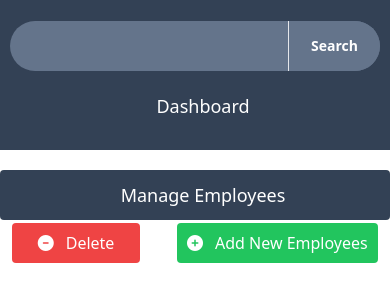
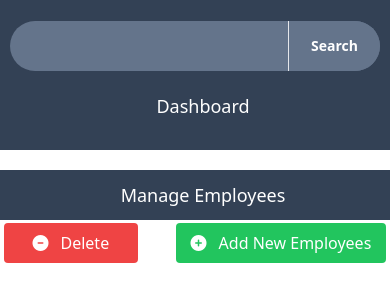
Before and after one commit to heismyke/javascript_dashboard, a website: page index.html in a window 390 px wide. Drawn offline with Linux system fonts and the light colour scheme.

Commit message:
javascript dashboard

```diff
--- a/index.html
+++ b/index.html
@@ -32,11 +32,11 @@
             </div>
         </div>
     </div>
-    <div class="w-[100%] md:w-[90%] lg:w-[90%] h-[50px] bg-slate-700 flex justify-between mt-5 mx-auto rounded relative">
+    <div class="w-[100%] md:w-[90%] lg:w-[90%] h-[50px] bg-slate-700 flex justify-between mt-5 mx-auto md:rounded relative">
         <div class="w-[100%] pl-4 md:pl-0 lg:pl-0 md:w-[100%] lg:w-[15%] h-full flex  md:justify-center lg:justify-center justify-center items-center ">
             <h1 class="text-lg md:text-2xl lg:text-2xl text-white  ">Manage Employees</h1>
         </div>
-        <div class="w-[100%] px-3 md:px-0 lg:px-0 md:w-[50%] lg:w-[25%] h-[50px] lg:flex md:flex flex   justify-between mr-5  items-center absolute lg:top-0 lg:right-0 md:-bottom-16 -bottom-12">
+        <div class="w-[100%] px-1 md:px-0 lg:px-0 md:w-[50%] lg:w-[25%] h-[50px] lg:flex md:flex flex   justify-between mr-5  items-center absolute lg:top-0 lg:right-0 md:-bottom-16 -bottom-12">
             <button id="delBtn" class="w-[35%] h-[40px] bg-red-500 text-[16px] text-white rounded flex justify-center items-center gap-3 ">
                 <i class="fa-solid fa-circle-minus"></i>
                 Delete</button>
```
Also changed, not shown: dist/output.css.
